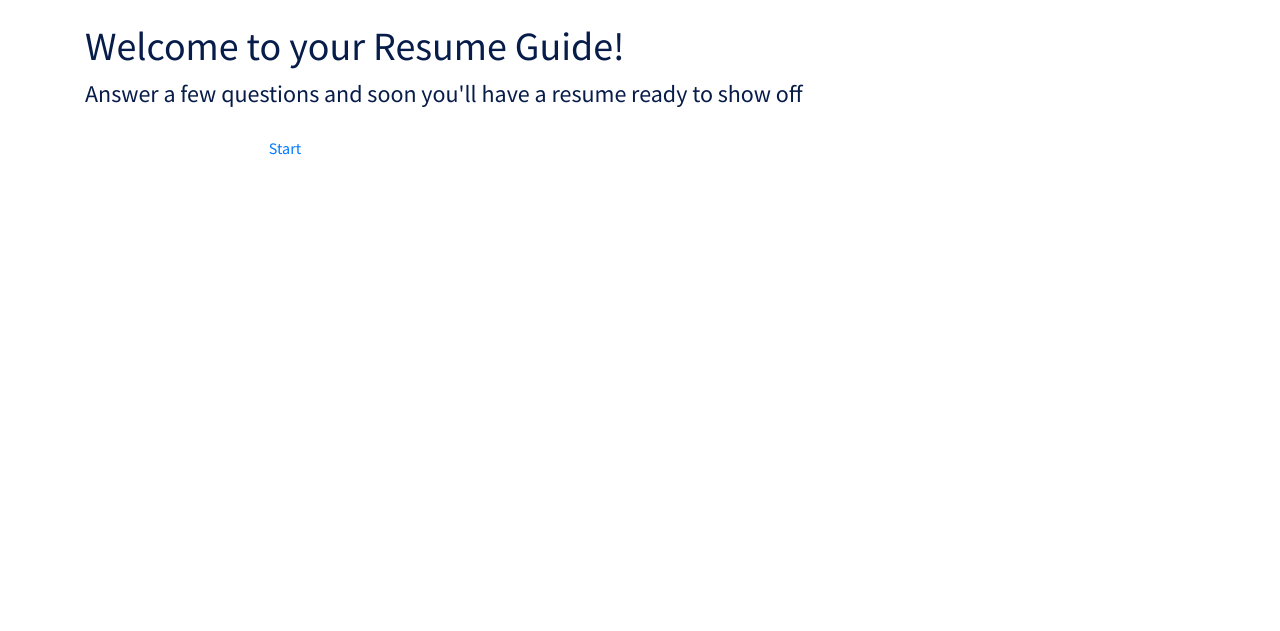
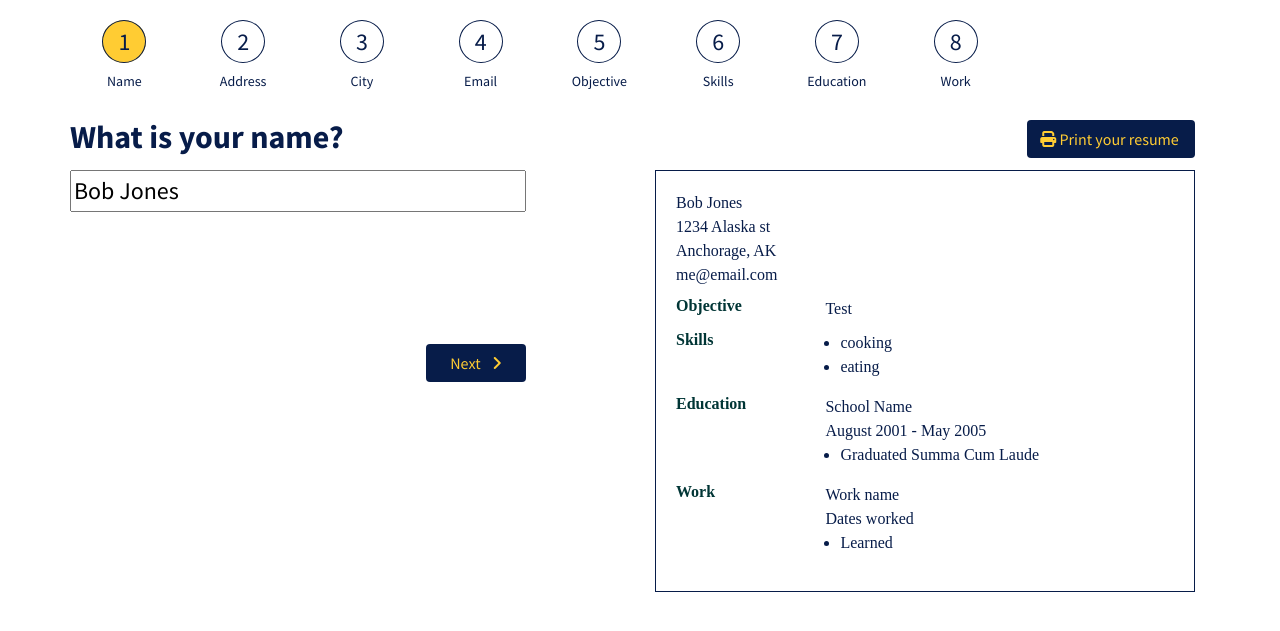
Before and after one commit to adrind/resume_generator, a Django app: page /resume/ in a window 1280 px wide. Shown: the part 100-731 px from the top of the page. Run offline with Django 3.2, Linux system fonts and the light colour scheme; some libraries are stand-ins or nearby versions; some web fonts are replaced.

Commit message:
added home route

```diff
--- a/resume/static/js/vues.js
+++ b/resume/static/js/vues.js
@@ -124,7 +124,7 @@ Vue.component('list-item', {
 });
 
 Vue.component('list', {
-    props: ['values', 'id', 'enableEdit', 'hideAdd'],
+    props: ['values', 'id', 'enableEdit', 'hideAdd', 'hasAutocomplete'],
     data: function () {
         return {
             newItem: '',
@@ -134,8 +134,8 @@ Vue.component('list', {
     },
     mounted: function () {
         var scope = this;
-        if(this.id === 'Skills') {
-            $('.'+this.id+ ' .newItemInput').typeahead(null, {
+        if(this.hasAutocomplete) {
+            $('.newItemInput').typeahead(null, {
                 name: 'new-skill',
                 display: 'normalized_skill_name',
                 source: skillsBloodhound
@@ -165,7 +165,7 @@ Vue.component('list', {
         removeFromList: function (value) {
             if(value) {
                 this.items = _.reject(this.items, function (item) {
-                    return value === item.value;
+                    return value === item;
                 });
                 this.$emit('update:values', this.items);
             }
@@ -200,7 +200,7 @@ var createDoubleCol = function (id, data, header, opts) {
         header: header,
         isActive: opts.isActive || false,
         isTextArea: opts.isTextArea || false,
-        previewHeader: opts.header || '',
+        previewHeader: opts.previewHeader || '',
         isDoubleCol: true,
         fieldTypes: opts.fieldTypes,
 
@@ -219,7 +219,8 @@ var createDoubleCol = function (id, data, header, opts) {
     }
 };
 
-var createField = function (type, data, id, label) {
+var createField = function (type, data, id, label, opts) {
+    if(!opts) {opts = {}};
     return {
         type: type,
         id: id,
@@ -229,6 +230,7 @@ var createField = function (type, data, id, label) {
         data: data,
         label: label || '',
         isEditing: false,
+        hasAutocomplete: opts.hasAutocomplete,
 
         serialize: function () {
             return {
@@ -276,10 +278,10 @@ var app = new Vue({
             createSingleCol('Address', '1234 Alaska st', 'What is your address?'),
             createSingleCol('City', 'Anchorage, AK', 'What is your city?'),
             createSingleCol('Email', 'me@email.com', 'What is your email address?'),
-            createDoubleCol('Objective', [createField('paragraph', 'Test')], "What's your goal? What do you want to learn during your next job?", {isTextArea: true, header: 'Objective'}),
-            createDoubleCol('Skills', [createField('list', ['cooking', 'cleaning'])] ,"What skills do you have?", {label: 'Add a skill:', header: 'Skills', list: {values: [{value:'cooking'}, {value:'coding'}], isSimpleList: true}}),
-            createDoubleCol('Education', [createFieldSet([createField('field', 'School Name'), createField('field', 'Dates attended'), createField('list', ['Learned']) ])], "What education do you have?", {fieldTypes: [{key: 'header', label: 'School name', type: 'field'}, {key:'dates', label: 'Years attended', type: 'field'}, {key:'values',label:'Things you did', type: 'list'}],label: 'Add an education:', header: 'Education'}),
-            createDoubleCol('Work', [createFieldSet([createField('field', 'Work name'), createField('field', 'Dates worked'), createField('list', ['Learned']) ])], "What work have you done?", {fieldTypes: [{key: 'header', label: 'Work name', type: 'field'}, {key:'dates', label: 'Years worked', type: 'field'}, {key:'values',label:'Things you did', type: 'list'}],label: 'Add an work:', header: 'Work'})
+            createDoubleCol('Objective', [createField('paragraph', 'Test')], "What's your goal? What do you want to learn during your next job?", {previewHeader: 'Objective'}),
+            createDoubleCol('Skills', [createField('list', ['cooking', 'eating'], 'skills', 'Add a skill', {hasAutocomplete:true})], "What skills do you have?", {previewHeader: 'Skills'}),
+            createDoubleCol('Education', [createFieldSet([createField('field', 'School Name'), createField('field', 'August 2001 - May 2005'), createField('list', ['Graduated Summa Cum Laude']) ])], "What education do you have?", {fieldTypes: [{key: 'header', label: 'School name', type: 'field'}, {key:'dates', label: 'Years attended', type: 'field'}, {key:'values',label:'Things you did', type: 'list'}],label: 'Add an education:', previewHeader: 'Education'}),
+            createDoubleCol('Work', [createFieldSet([createField('field', 'Work name'), createField('field', 'Dates worked'), createField('list', ['Learned']) ])], "What work have you done?", {fieldTypes: [{key: 'header', label: 'Work name', type: 'field'}, {key:'dates', label: 'Years worked', type: 'field'}, {key:'values',label:'Things you did', type: 'list'}],label: 'Add an work:', previewHeader: 'Work'})
         ],
         activeIndex: 0,
         newListItem: '',
--- a/resume/templates/resume/includes/double-col.html
+++ b/resume/templates/resume/includes/double-col.html
@@ -18,14 +18,14 @@
             <div v-else>
                 <input v-if="item.isField" v-model="item.data"/>
                 <textarea v-if="item.isTextArea" v-model="item.data"></textarea>
-                <list v-if="item.isList" :values.sync="item.data" :enableEdit="false"></list>
+                <list v-if="item.isList" :values.sync="item.data" :enableEdit="false" :has-autocomplete="item.hasAutocomplete"></list>
             </div>
         </div>
         <div v-if="showFieldTypes">
-            <button class="btn-base btn-base-alt" v-on:click="addNewItem">Add new</button>
+            <button class="btn btn-base-alt" v-on:click="addNewItem">Add new</button>
         </div>
         <div v-if="fieldTypes && !showFieldTypes">
-            <button class="btn-base btn-base-alt" v-on:click="createNewItem">Create</button>
+            <button class="btn btn-base-alt" v-on:click="createNewItem">Create new [field.id]</button>
         </div>
     </div>
 </script>
--- a/resume/templates/resume/includes/field-set.html
+++ b/resume/templates/resume/includes/field-set.html
@@ -12,6 +12,6 @@
                 <div v-else>[subItem.data]</div>
             </div>
         </div>
-        <button class="btn-base-alt btn-base" v-if="item.isEditing" v-on:click="update">Save</button>
+        <button class="btn btn-base-alt btn-base" v-if="item.isEditing" v-on:click="update">Save</button>
     </div>
 </script>
--- a/resume/templates/resume/includes/preview.html
+++ b/resume/templates/resume/includes/preview.html
@@ -3,20 +3,16 @@
         <h3 class="preview-header" v-if="header">[header]</h3>
         <div v-if="item.isSingleCol" class="data">[item.data]</div>
         <div v-if="item.isDoubleCol" class="data">
-            <span v-for="datum in item.data">
-                <div v-if="datum.isList">
-                    <ul class="preview-list">
-                        <li v-for="li in datum.data">[li]</li>
-                    </ul>
-                </div>
-                <span v-if="datum.isTextArea || datum.isField">[datum.data]</span>
-                <div v-if="datum.isFieldSet">
-                    <div class="field" v-for="f in datum.fields">
-                        <div v-if="f.isList">
-                            <ul class="preview-list">
-                                <li v-for="li in f.data">[li]</li>
-                            </ul>
-                        </div>
+            <span v-for="field in item.data">
+                <ul class="preview-list" v-if="field.isList">
+                    <li v-for="li in field.data">[li]</li>
+                </ul>
+                <span v-if="field.isTextArea || field.isField">[field.data]</span>
+                <div v-if="field.isFieldSet">
+                    <div class="field" v-for="f in field.fields">
+                        <ul class="preview-list" v-if="f.isList">
+                            <li v-for="li in f.data">[li]</li>
+                        </ul>
                         <span v-if="f.isTextArea || f.isField">[f.data]</span>
                     </div>
                 </div>
--- a/resume/urls.py
+++ b/resume/urls.py
@@ -3,7 +3,7 @@ from django.conf.urls import url
 from . import views
 
 urlpatterns = [
-    url(r'^$', views.home, name='home'),
+    url(r'^$', views.guide, name='home'),
     url(r'^guide$', views.guide, name='guide'),
     url(r'^print$', views.get_resume, name='print'),
     url(r'^download', views.download_resume, name='download')
--- a/resume_generator/urls.py
+++ b/resume_generator/urls.py
@@ -15,8 +15,10 @@ Including another URLconf
 """
 from django.conf.urls import include, url
 from django.contrib import admin
+from resume import views
 
 urlpatterns = [
     url(r'^admin/', admin.site.urls),
+    url(r'^$', views.guide, name='home'),
     url(r'^resume/', include('resume.urls')),
 ]
```
